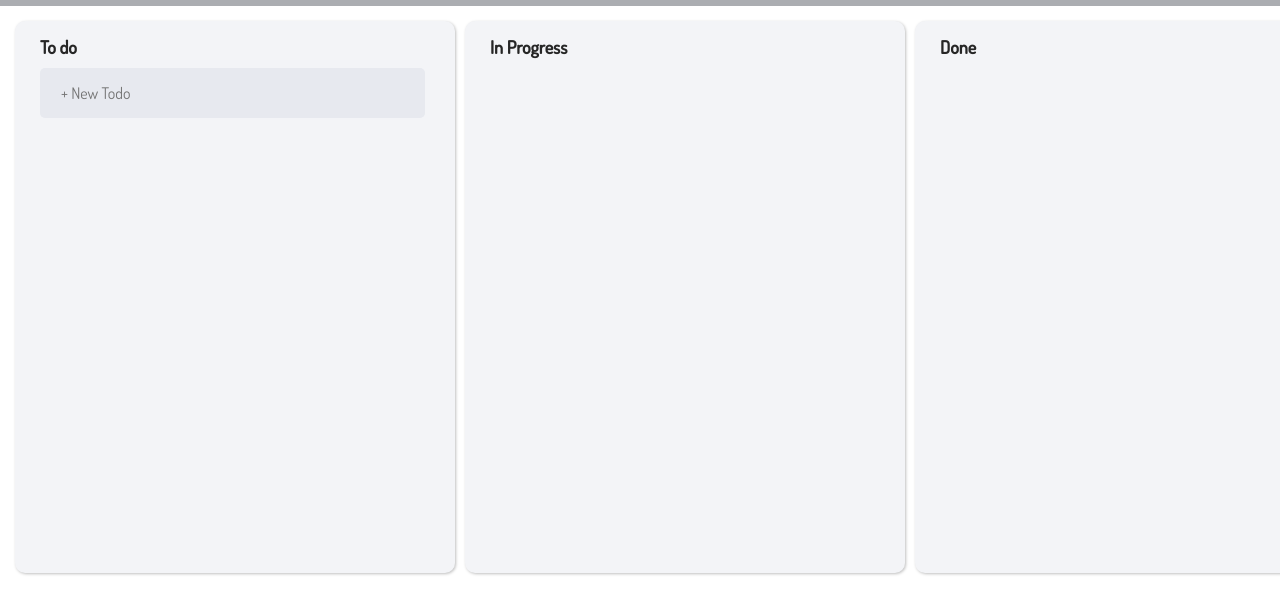
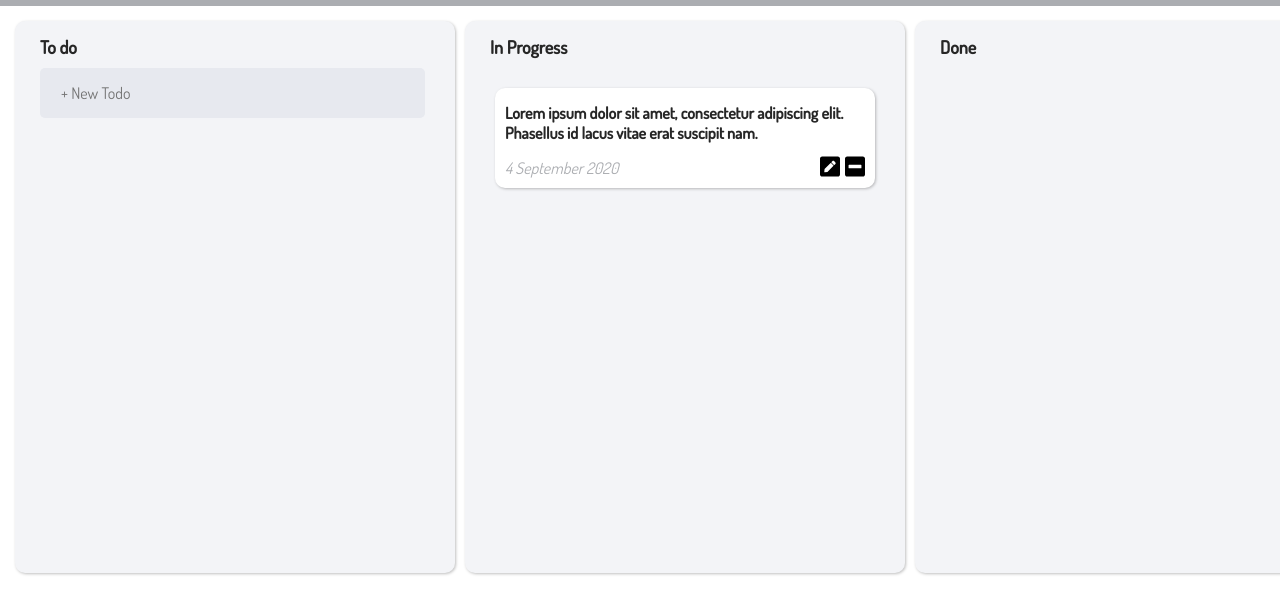
Before and after one commit to ldantas-s/simple-kanban, a plain HTML site: page index.html in a window 1280 px wide. Shown: the part 44-658 px from the top of the page. Drawn offline with Linux system fonts and the light colour scheme; files whose address does not match are found by name.

Commit message:
function delete to do in progress

```diff
--- a/assets/css/main.css
+++ b/assets/css/main.css
@@ -90,6 +90,7 @@
   border: 2px dashed gray;
 }
 .main__column-cardList__card {
+  position: relative;
   height: 100px;
   padding: 15px 10px 10px;
   border-radius: var(--radius-10);
@@ -99,6 +100,24 @@
   flex-direction: column;
   justify-content: space-between;
 }
+.main__column-cardList__card-actionsChange {
+  position: absolute;
+  right: 10px;
+  bottom: 10px;
+  display: flex;
+  justify-content: center;
+  align-items: center;
+}
+.main__column-cardList__card-actionsChange__delete {
+  width: 20px;
+  cursor: pointer;
+  margin-left: 5px;
+}
+.main__column-cardList__card-actionsChange__update {
+  width: 20px;
+  cursor: pointer;
+
+}
 .main__column-cardList__card__title {
   font-weight: 700;
   word-break: break-word;
--- a/assets/css/reset.css
+++ b/assets/css/reset.css
@@ -10,6 +10,8 @@ body {
   font-size: 1rem;
   overflow-y: hidden;
 }
-
 h1 { font-size: 1.5rem; }
 h2 { font-size: 1.125rem; }
+.fa-minus-square {
+  fill: red;
+}
--- a/assets/js/elements.js
+++ b/assets/js/elements.js
@@ -1,5 +1,6 @@
 export const el = {
-  form: document.querySelector('#new-todo'),
+  form: document.querySelector('.main__column-header-form'),
+  input: document.querySelector('.main__column-header-form__input'),
   btnNewTodo: document.querySelector('#btnNewTodo'),
   cardListTodo: document.querySelector('#column-todo'),
   cardListInProgress: document.querySelector('#column-in-progress'),
--- a/assets/js/main.js
+++ b/assets/js/main.js
@@ -16,16 +16,33 @@ el.form.new_todo.addEventListener('input', function(e) {
   }
 });
 
+
+// listen change in input
+el.input.addEventListener('input', function() {
+  if (this.value.length > 100) {
+    this.style.borderColor = 'var(--color-error)';
+    return;
+  } else {
+    this.style.borderColor = '';
+  }
+});
 // form submit
 el.form.addEventListener('submit', function(e) {
+
   e.preventDefault();
+  // max letters
+  if (this.new_todo.value.length > 100) {
+    return;
+  }
+
   createNewTodo(this.new_todo.value);
+
   this.reset();
   hiddenBtn();
+
   // update the tree DOM
   el.itemsDraggable = document.querySelectorAll('.main__column-cardList__card');
   el.dropAreas = document.querySelectorAll('.main__column-cardList-dropArea');
-
   // active function drag
   dragFunctions();
   // card order
--- a/index.html
+++ b/index.html
@@ -1,5 +1,6 @@
 <!DOCTYPE html>
 <html lang="pt-br">
+
 <head>
   <meta charset="UTF-8">
   <meta name="author" content="ldantas_S">
@@ -15,6 +16,7 @@
   <link rel="stylesheet" href="./assets//css//reset.css">
   <link rel="stylesheet" href="./assets/css/main.css">
 </head>
+
 <body>
 
   <nav class="nav">
@@ -29,7 +31,8 @@
         <h2 class="main__column-header__title">To do</h2>
         <form id="new-todo" class="main__column-header-form">
           <label class="main__column-header-form__label" for="new_todo">New Todo</label>
-            <input type="text" placeholder="+ New Todo" id="new_todo" name="new_todo" class="main__column-header-form__input">
+          <input type="text" placeholder="+ New Todo" id="new_todo" name="new_todo"
+            class="main__column-header-form__input">
           <button id="btnNewTodo" class="main__column-header-form__btn"><i class="fas fa-arrow-right"></i></button>
         </form>
       </header>
@@ -45,6 +48,16 @@
       </header>
       <!-- Card List -->
       <ul id="column-in-progress" class="main__column-cardList">
+        <div class="main__column-cardList-dropArea">
+          <li class="main__column-cardList__card" draggable="true">
+            <p class="main__column-cardList__card__title">Lorem ipsum dolor sit amet, consectetur adipiscing elit. Phasellus id lacus vitae erat suscipit nam.</p>
+            <p class="main__column-cardList__card__date">4 September 2020</p>
+            <div class="main__column-cardList__card-actionsChange">
+              <img class="main__column-cardList__card-actionsChange__update" src="./assets/images/pen-square-solid.svg" alt="icon delete">
+              <img class="main__column-cardList__card-actionsChange__delete" src="./assets/images/minus-square-solid.svg" alt="icon delete">
+            </div>
+          </li>
+        </div>
       </ul>
     </section>
 
@@ -61,4 +74,5 @@
 
   <script src="./assets/js/main.js" type="module"></script>
 </body>
+
 </html>
```
Also changed, not shown: assets/images/minus-square-solid.svg (added), assets/images/pen-square-solid.svg (added). Lines whose indentation alone changed are shown as unchanged.
